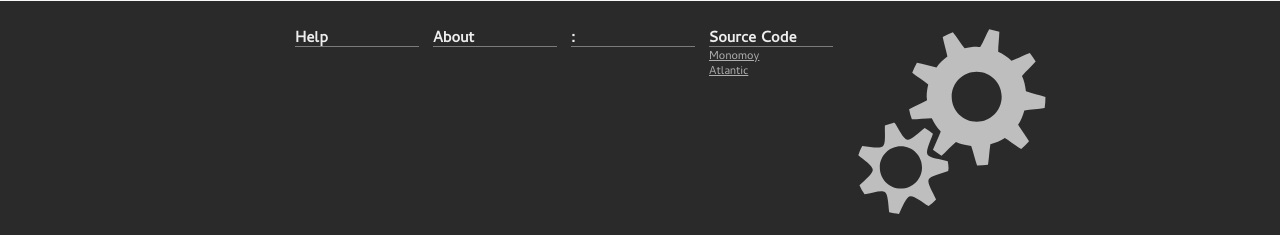
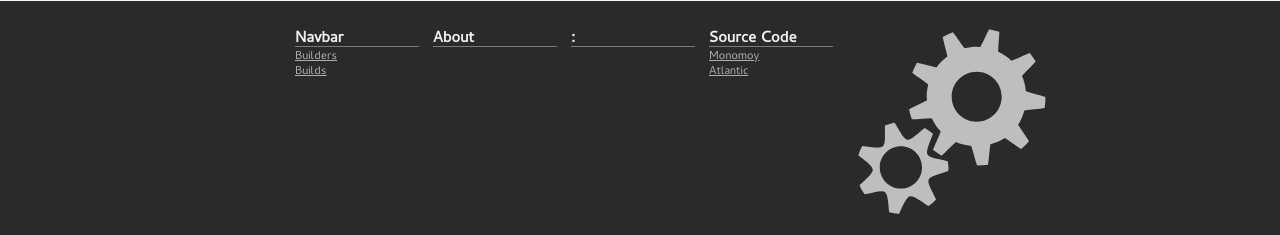
Before and after one commit to paultag/monomoy-old, a Flask app: page / in a window 1280 px wide. Shown: the part 799-1034 px from the top of the page. Run offline with Flask 2, Linux system fonts and the light colour scheme; parts of the project's set-up code (start-up, migrations or seed data) failed here and were passed over.

Commit message:
Adding in some navbar links

```diff
--- a/site/templates/base.html
+++ b/site/templates/base.html
@@ -45,7 +45,15 @@
                     <h1>About</h1>
                 </div>
                 <div class = 'fifth' >
-                    <h1>Help</h1>
+                    <h1>Navbar</h1>
+                    <ul>
+                        <li>
+                            <a href = '/builders' >Builders</a>
+                        </li>
+                        <li>
+                            <a href = '/builds' >Builds</a>
+                        </li>
+                    </ul>
                 </div>
                 <div class = 'clear' ></div>
             </div></div>
```
